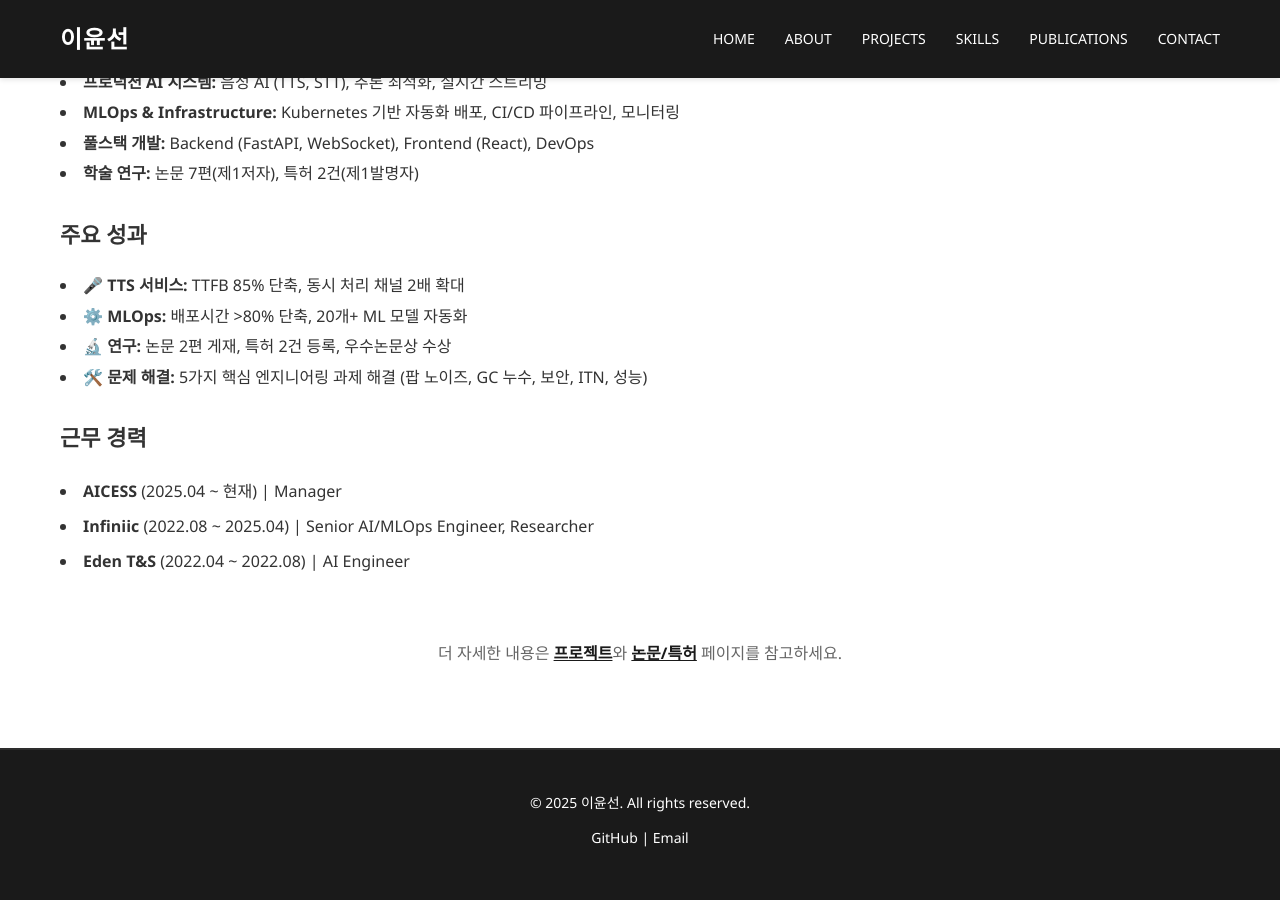
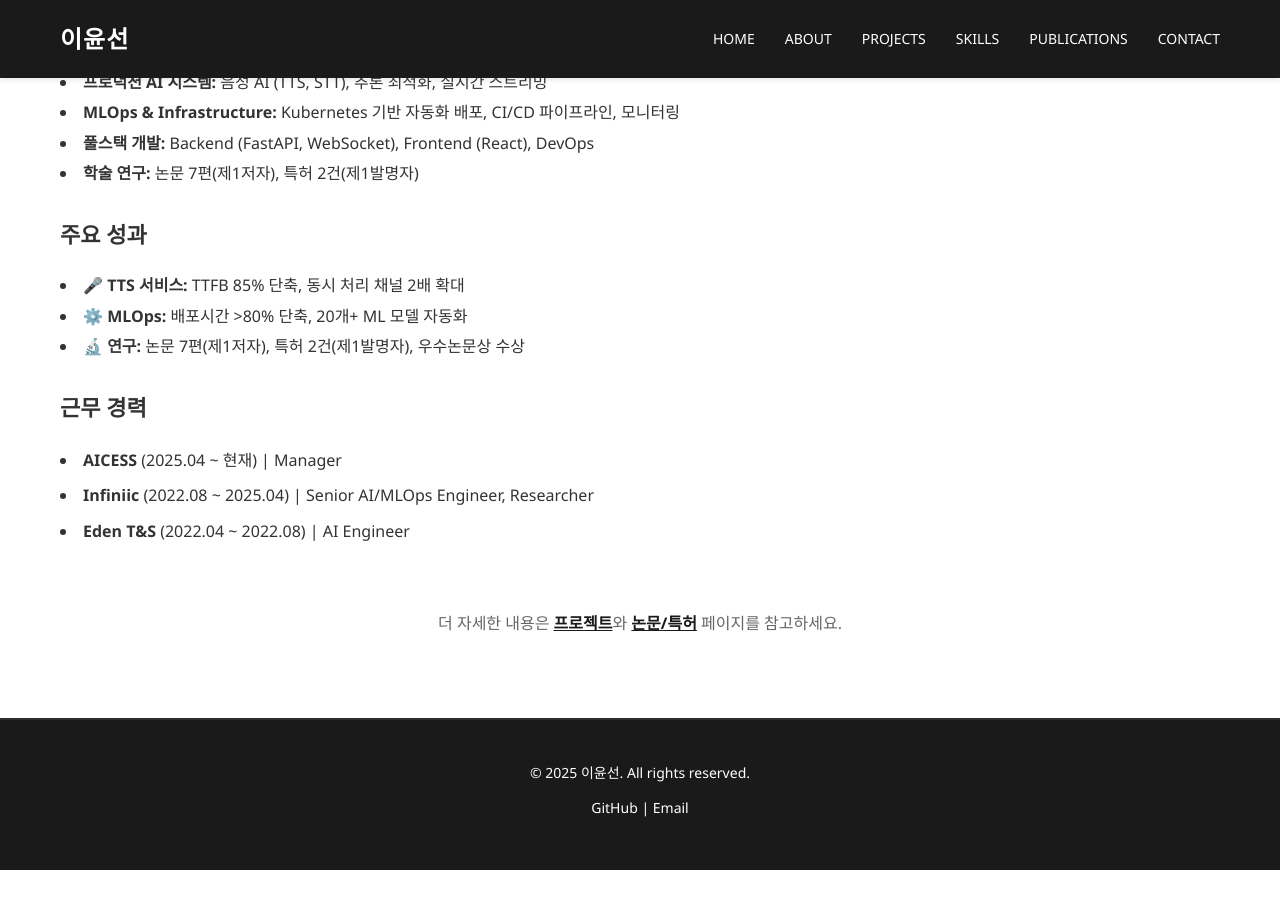
Before and after one commit to ckc5800/ckc5800.github.io, a Jekyll site: the page built from about.html, in a window 1280 px wide and 900 px high, scrolled down 377 px. Built offline with Jekyll 4.4.1, drawn with Linux system fonts in a browser that asks for light colours; after the commit the page ends 1247 px from its top, so only the background shows below that.

Commit message:
Remove problem-solving from achievements and update paper count to 7

```diff
--- a/about.html
+++ b/about.html
@@ -26,8 +26,7 @@ title: About
     <ul style="list-style-position: inside; line-height: 1.9;">
         <li>🎤 <strong>TTS 서비스:</strong> TTFB 85% 단축, 동시 처리 채널 2배 확대</li>
         <li>⚙️ <strong>MLOps:</strong> 배포시간 >80% 단축, 20개+ ML 모델 자동화</li>
-        <li>🔬 <strong>연구:</strong> 논문 2편 게재, 특허 2건 등록, 우수논문상 수상</li>
-        <li>🛠️ <strong>문제 해결:</strong> 5가지 핵심 엔지니어링 과제 해결 (팝 노이즈, GC 누수, 보안, ITN, 성능)</li>
+        <li>🔬 <strong>연구:</strong> 논문 7편(제1저자), 특허 2건(제1발명자), 우수논문상 수상</li>
     </ul>
 
     <h3>근무 경력</h3>
```
